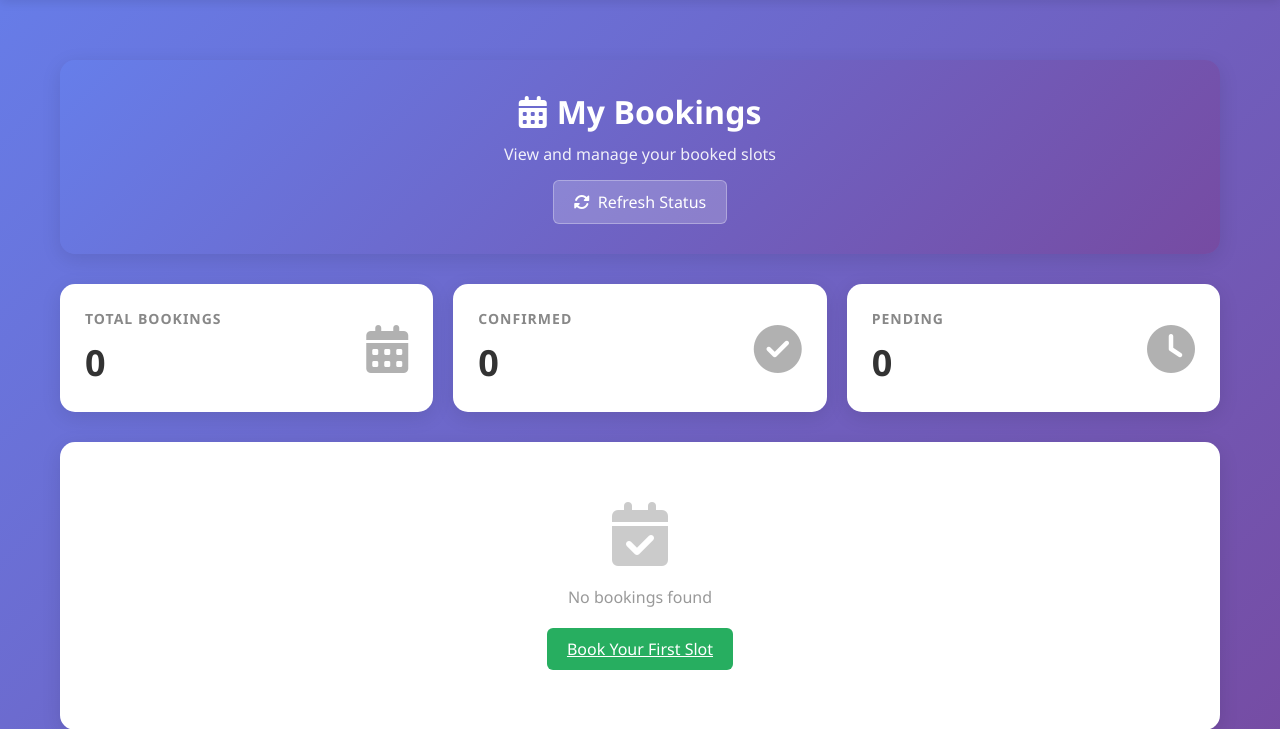
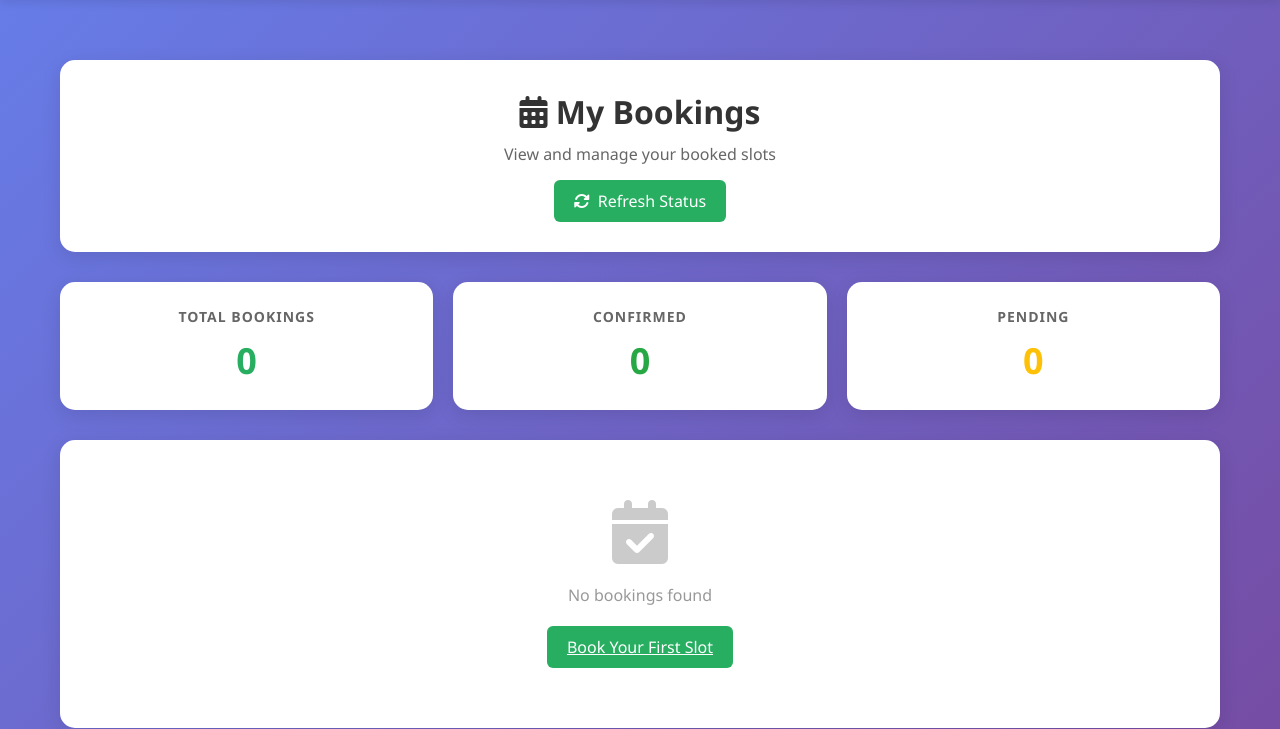
Before and after one commit to neven-mathew/sportscentre, a Flask app: page /mybookings in a window 1280 px wide. Shown: the part 72-801 px from the top of the page. Run offline with Flask 3, Linux system fonts and the light colour scheme; data that the repository does not hold is empty.

Commit message:
Update mybookings.html

```diff
--- a/templates/mybookings.html
+++ b/templates/mybookings.html
@@ -72,32 +72,28 @@
         }
 
         .header {
-            background: linear-gradient(135deg, #667eea 0%, #764ba2 100%);
+            background: white;
             border-radius: 15px;
             padding: 30px;
             margin-bottom: 30px;
             text-align: center;
-            color: white;
             box-shadow: 0 5px 20px rgba(0,0,0,0.1);
         }
 
         .header h1 {
+            color: #333;
             font-size: 32px;
             margin-bottom: 10px;
-            display: flex;
-            align-items: center;
-            justify-content: center;
-            gap: 10px;
         }
 
         .header p {
+            color: #666;
             font-size: 16px;
             margin-bottom: 15px;
-            opacity: 0.9;
         }
 
         .refresh-btn {
-            background: rgba(255,255,255,0.2);
+            background: #27ae60;
             color: white;
             padding: 10px 20px;
             border-radius: 6px;
@@ -106,17 +102,18 @@
             align-items: center;
             gap: 8px;
             transition: all 0.3s;
-            border: 1px solid rgba(255,255,255,0.3);
+            border: none;
+            cursor: pointer;
         }
 
         .refresh-btn:hover {
-            background: rgba(255,255,255,0.3);
+            background: #219653;
             transform: translateY(-2px);
         }
 
-        .stats-grid {
+        .stats {
             display: grid;
-            grid-template-columns: repeat(auto-fit, minmax(250px, 1fr));
+            grid-template-columns: repeat(auto-fit, minmax(200px, 1fr));
             gap: 20px;
             margin-bottom: 30px;
         }
@@ -125,9 +122,7 @@
             background: white;
             border-radius: 15px;
             padding: 25px;
-            display: flex;
-            align-items: center;
-            justify-content: space-between;
+            text-align: center;
             box-shadow: 0 5px 20px rgba(0,0,0,0.1);
             transition: transform 0.3s;
         }
@@ -136,8 +131,8 @@
             transform: translateY(-5px);
         }
 
-        .stat-info h3 {
-            color: #888;
+        .stat-card h3 {
+            color: #666;
             font-size: 14px;
             margin-bottom: 10px;
             text-transform: uppercase;
@@ -147,12 +142,18 @@
         .stat-number {
             font-size: 36px;
             font-weight: bold;
-            color: #333;
         }
 
-        .stat-icon {
-            font-size: 48px;
-            opacity: 0.3;
+        .stat-card.total .stat-number {
+            color: #27ae60;
+        }
+
+        .stat-card.confirmed .stat-number {
+            color: #28a745;
+        }
+
+        .stat-card.pending .stat-number {
+            color: #ffc107;
         }
 
         .bookings-table-wrapper {
@@ -336,33 +336,18 @@
             </a>
         </div>
 
-        <div class="stats-grid">
-            <div class="stat-card">
-                <div class="stat-info">
+        <div class="stats">
+            <div class="stat-card total">
                 <h3>Total Bookings</h3>
                 <div class="stat-number">{{ total_bookings }}</div>
             </div>
-                <div class="stat-icon">
-                    <i class="fas fa-calendar-alt"></i>
-                </div>
-            </div>
-            <div class="stat-card">
-                <div class="stat-info">
+            <div class="stat-card confirmed">
                 <h3>Confirmed</h3>
                 <div class="stat-number">{{ confirmed_count }}</div>
             </div>
-                <div class="stat-icon">
-                    <i class="fas fa-check-circle"></i>
-                </div>
-            </div>
-            <div class="stat-card">
-                <div class="stat-info">
+            <div class="stat-card pending">
                 <h3>Pending</h3>
                 <div class="stat-number">{{ pending_count }}</div>
-                </div>
-                <div class="stat-icon">
-                    <i class="fas fa-clock"></i>
-                </div>
             </div>
         </div>
 
@@ -401,7 +386,7 @@
                                 </span>
                             {% else %}
                                 <span class="badge badge-pending">
-                                    <i class="fas fa-question-circle"></i> Pending
+                                    <i class="fas fa-question-circle"></i> {{ booking[6] or 'Unknown' }}
                                 </span>
                             {% endif %}
                         </td>
```
Also changed, not shown: other parts of templates/mybookings.html (+16 -13 lines). Lines whose indentation alone changed are shown as unchanged.
